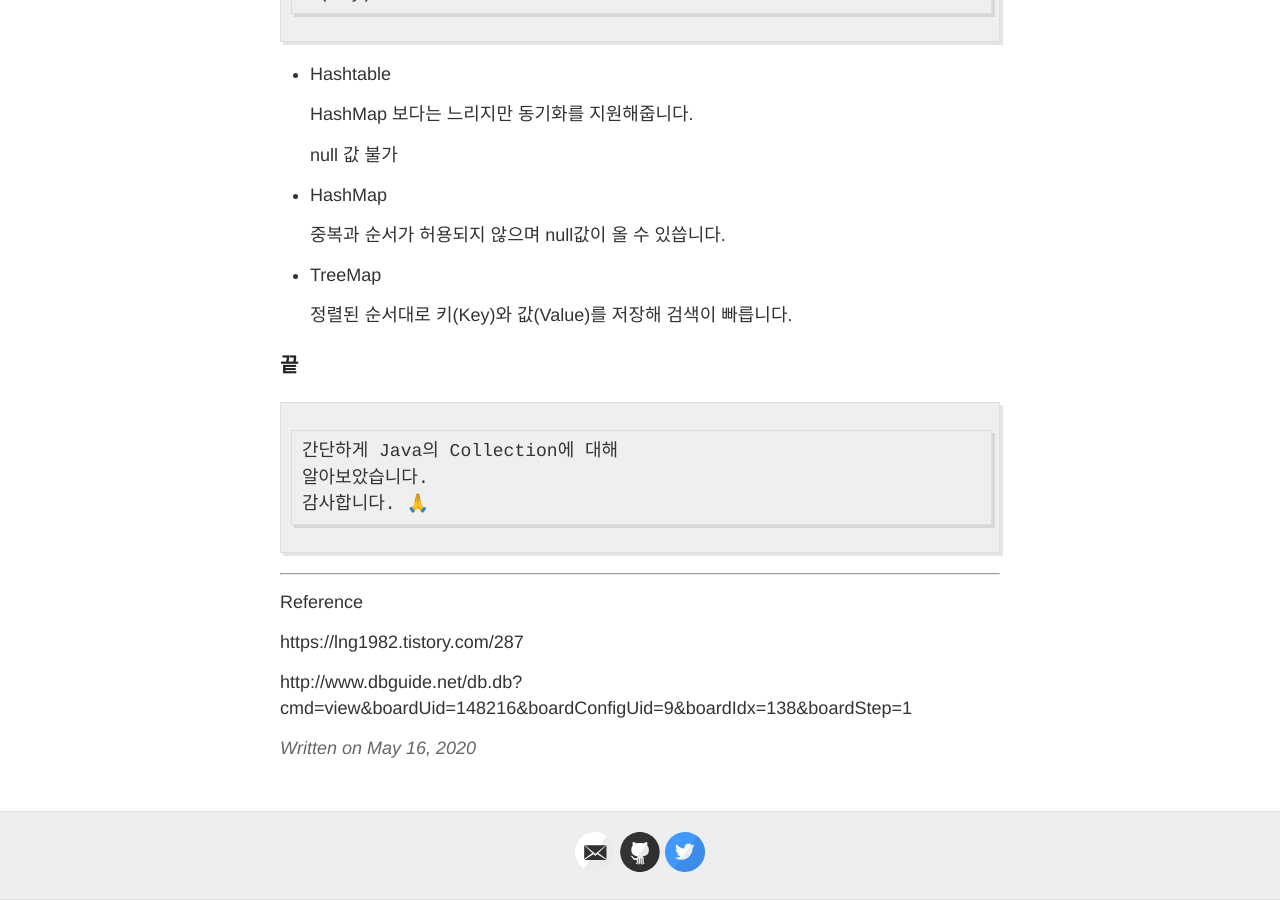
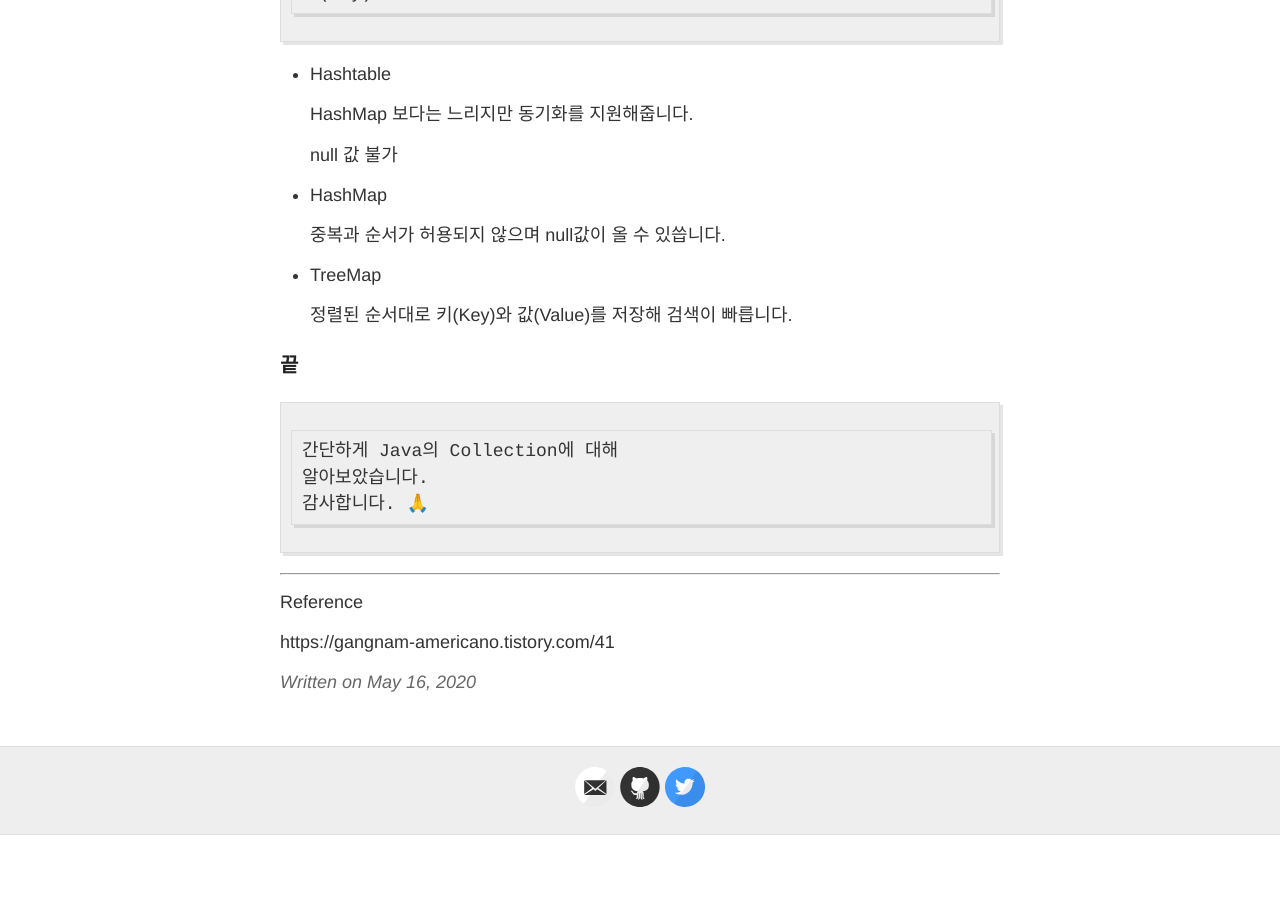
Before and after one commit to mks502/mks502.github.io, a Jekyll site: the page built from _posts/2020-5-16-theory-java-collection.md, in a window 1280 px wide and 900 px high, scrolled down 2361 px. Built offline with Jekyll 4.4.1, drawn with Linux system fonts in a browser that asks for light colours; after the commit the page ends 3196 px from its top, so only the background shows below that; part of the change alters nothing that is shown; some of the changed text lies outside the part shown.

Commit message:
Post Java Collection
java Collection posting

```diff
--- a/_posts/2020-5-16-theory-java-collection.md
+++ b/_posts/2020-5-16-theory-java-collection.md
@@ -5,7 +5,7 @@ category : Theory
 tags: [theory, java, collection]
 ---
 
-# 💻 Transaction isolation level
+# 💻 Java Collection
 
     안녕하세요. 👋
 
@@ -100,6 +100,4 @@ tags: [theory, java, collection]
 
 Reference
 
-https://lng1982.tistory.com/287
-
-http://www.dbguide.net/db.db?cmd=view&boardUid=148216&boardConfigUid=9&boardIdx=138&boardStep=1
+https://gangnam-americano.tistory.com/41
```
